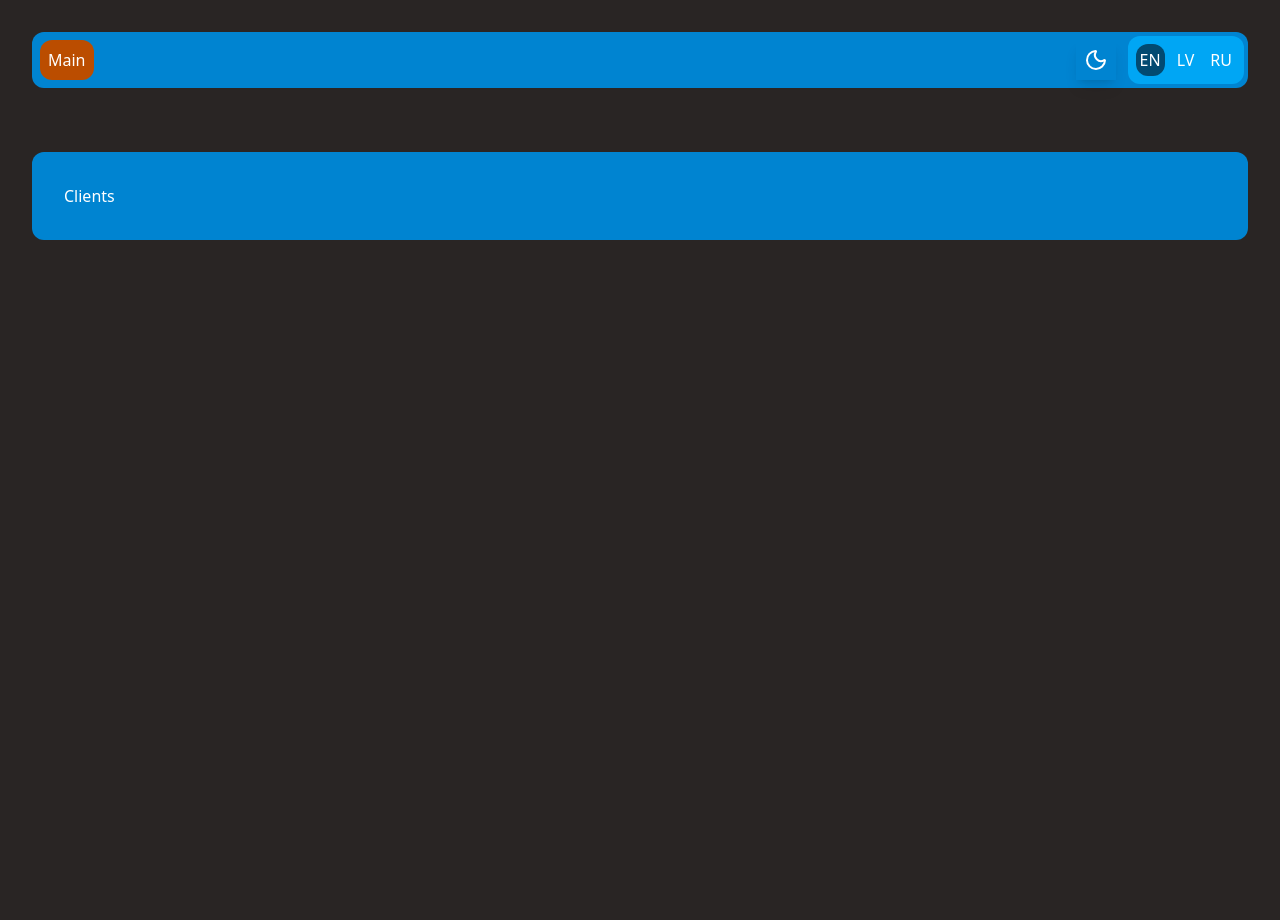
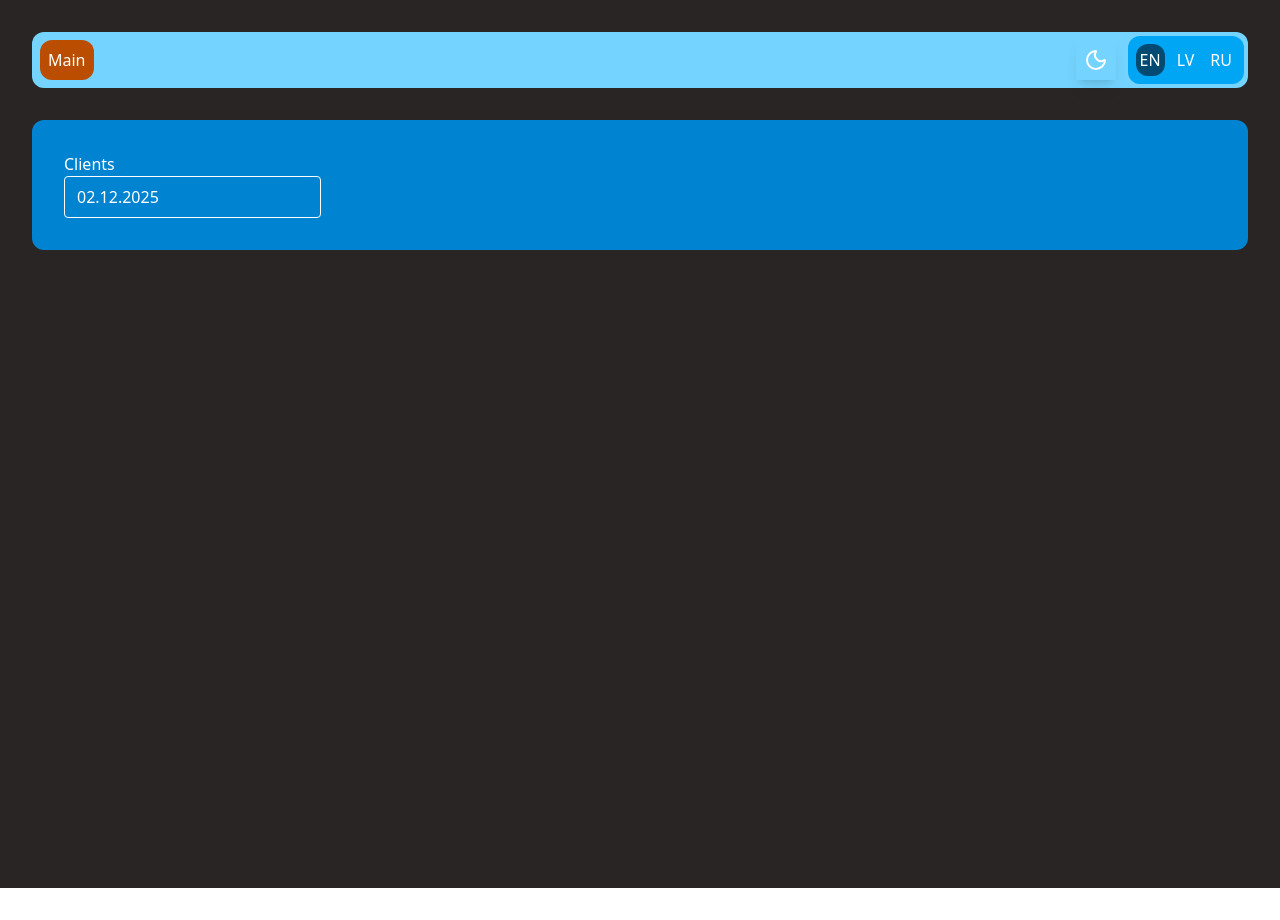
Before and after one commit to LilithStd/work_schedule, a Next.js app: page /clients in a window 1280 px wide. After the commit the page ends 888 px from the top, so only its background shows below. Built offline with nearby package versions, Linux system fonts and the light colour scheme.

Commit message:
add library for work on calendar and etc

```diff
--- a/package.json
+++ b/package.json
@@ -15,6 +15,7 @@
 		"nanoid": "^5.1.6",
 		"next": "15.5.4",
 		"react": "19.1.0",
+		"react-datepicker": "^9.0.0",
 		"react-dom": "19.1.0",
 		"zustand": "^5.0.8"
 	},
--- a/src/app/clients/page.tsx
+++ b/src/app/clients/page.tsx
@@ -1,4 +1,5 @@
 'use client'
+import Calendar from '@/components/calendar'
 import { indents } from '@/consts/globalStyles'
 import { THEME_COLORS } from '@/consts/template'
 import { useGlobalStore } from '@/store/globalStore'
@@ -12,8 +13,10 @@ export default function Clients() {
         <div className={`flex flex-col min-h-screen
         `}>
             <div className={`rounded-xl ${THEME_COLORS[currentThemeApp].button}  ${indents.mainContainer.margin} ${indents.mainContainer.padding}`}>
-                Clients
+                <p>Clients</p>
+                <Calendar />
             </div>
+
         </div>
     )
 }
--- a/src/app/globals.css
+++ b/src/app/globals.css
@@ -1,5 +1,5 @@
 @import "tailwindcss";
-
+@import "react-datepicker/dist/react-datepicker.css";
 /* :root {
   --background: #ffffff;
   --foreground: #171717;
--- /dev/null
+++ b/src/components/calendar.tsx
@@ -0,0 +1,16 @@
+'use client';
+import DatePicker from "react-datepicker";
+import { useState } from "react";
+
+export default function Calendar() {
+    const [startDate, setStartDate] = useState<Date | null>(new Date());
+
+    return (
+        <DatePicker
+            selected={startDate}
+            onChange={(date) => setStartDate(date)}
+            className="border rounded px-3 py-2"
+            dateFormat="dd.MM.yyyy"
+        />
+    );
+}
--- a/src/components/header.tsx
+++ b/src/components/header.tsx
@@ -2,7 +2,7 @@
 import { useGlobalStore } from "@/store/globalStore";
 import LanguageSwitcher from "./languageSwitcher";
 import ThemeSwitcher from "./themeSwitcher";
-import { APP_ROUTES_LABEL } from "@/consts/template";
+import { APP_ROUTES_LABEL, THEME_COLORS } from "@/consts/template";
 import Link from "next/link";
 import { indents } from "@/consts/globalStyles";
 
@@ -11,10 +11,11 @@ import { indents } from "@/consts/globalStyles";
 export default function Header() {
     //store
     const currentLanguageApp = useGlobalStore((state) => state.currentLanguageApp)
+    const currentThemeApp = useGlobalStore((state) => state.currentThemeApp)
     //
     return (
         <header className={`flex`}>
-            <div className={`flex w-full rounded-xl bg-sky-600 ${indents.mainContainer.margin} justify-between `}>
+            <div className={`flex w-full rounded-xl ${THEME_COLORS[currentThemeApp].container} ${indents.mainContainer.margin} justify-between mb-0`}>
                 <Link href={APP_ROUTES_LABEL.MAIN.PATH} className={`"flex ${indents.subContainer.margin} ${indents.subContainer.padding} bg-amber-700 items-center justify-center rounded-xl "`}>{APP_ROUTES_LABEL.MAIN.LABEL[currentLanguageApp]}</Link>
                 <div className="flex justify-end items-center  gap-2">
                     <ThemeSwitcher />
```
Also changed, not shown: 1 other file (tests, documents, lock files or other folders).
